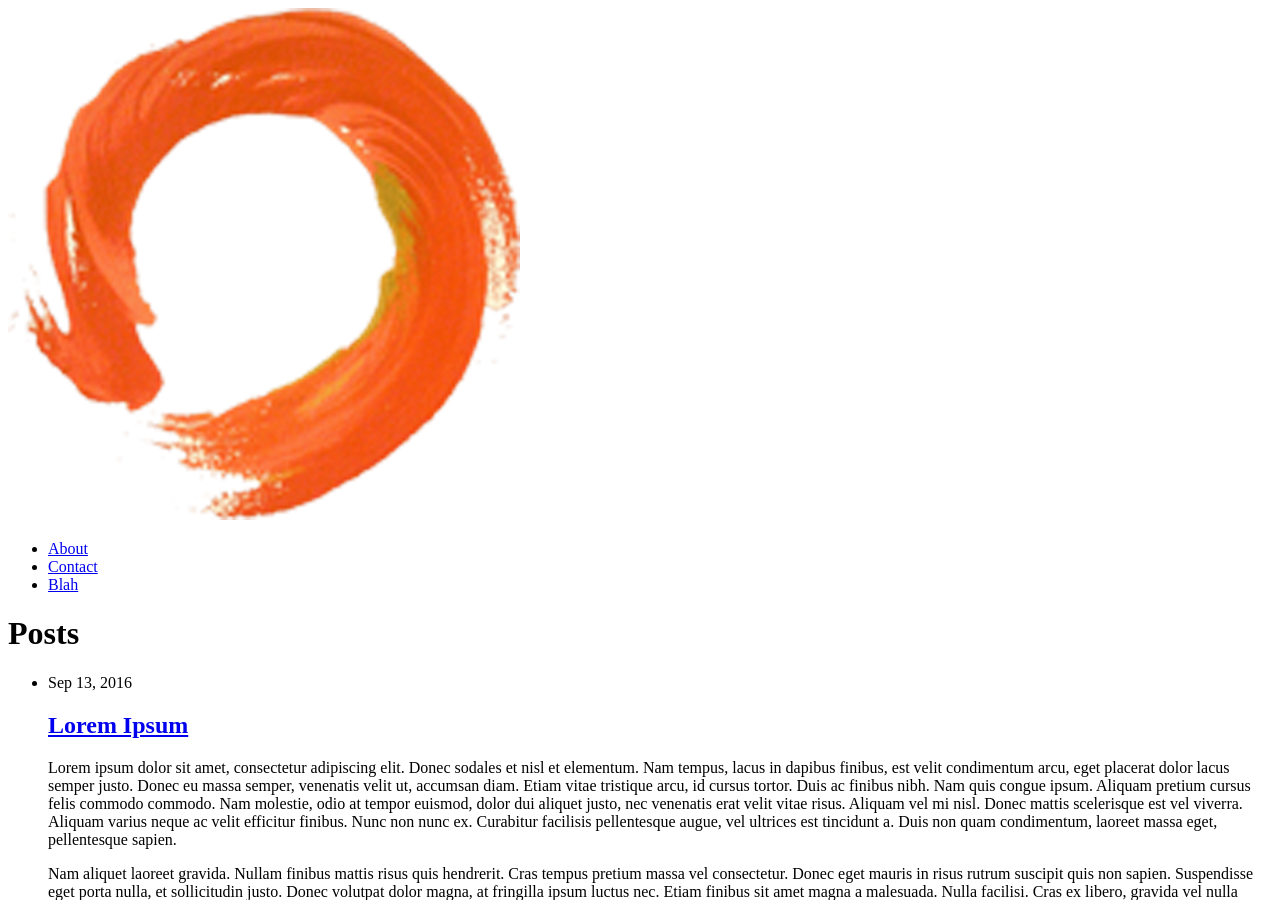
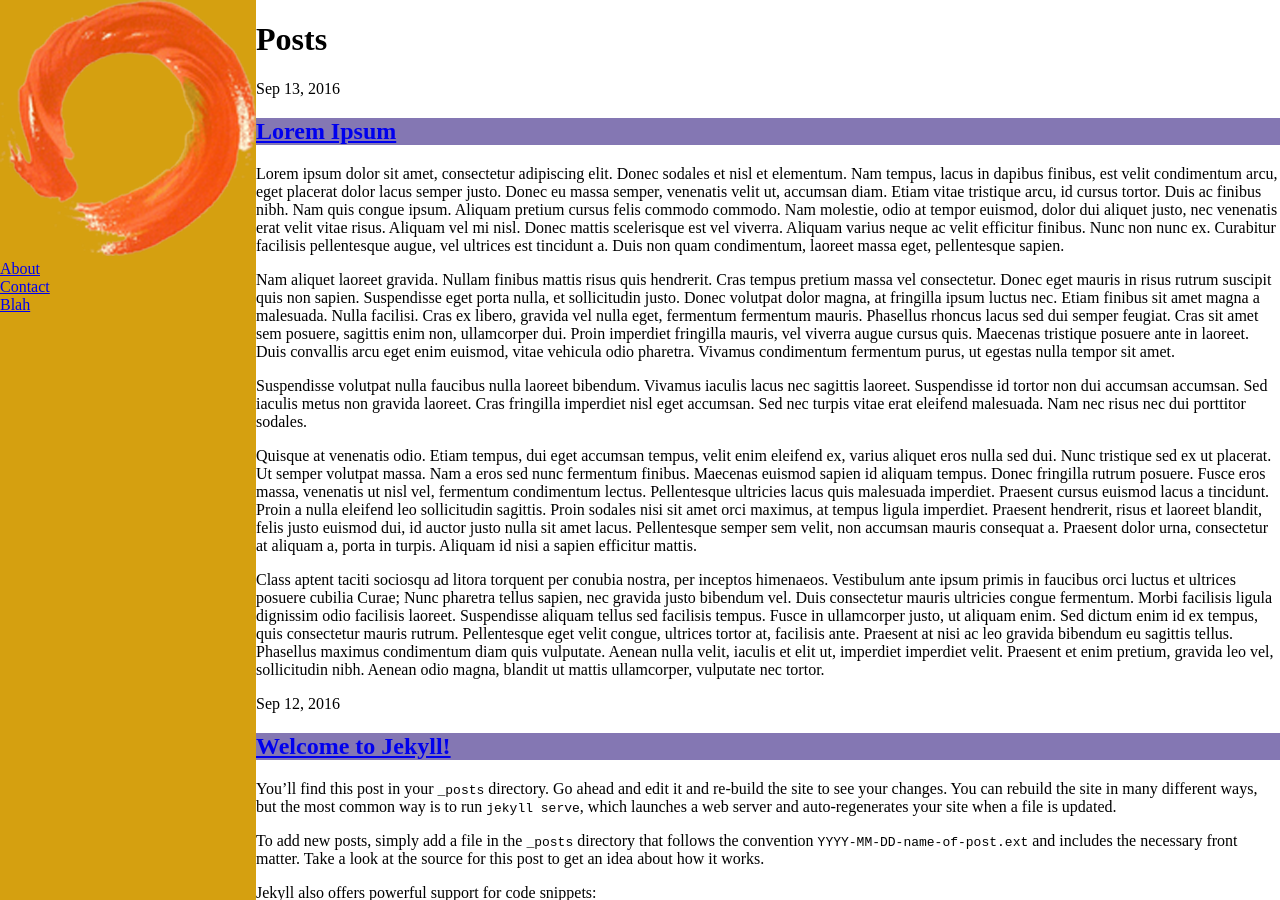
Before and after one commit to BrandenSoropia/old.BrandenSoropia.github.io, a Jekyll site: the page built from index.html, in a window 1280 px wide and 900 px high. Built offline with Jekyll 4.4.1, drawn with Linux system fonts in a browser that asks for light colours.

Commit message:
Proper css paths.

```diff
--- a/_layouts/default.html
+++ b/_layouts/default.html
@@ -6,7 +6,7 @@ sections: [ {name: 'About', link: '#about'} , {name: 'Contact', link: '#contact'
   <head>
     <meta charset="utf-8">
     <title>{{ page.title }}</title>
-    <link rel="stylesheet" type="text/css" href={{ site.url }}/css/main.css>
+    <link rel="stylesheet" type="text/css" href="./css/main.css">
   </head>
   <body>
     <nav>
```
